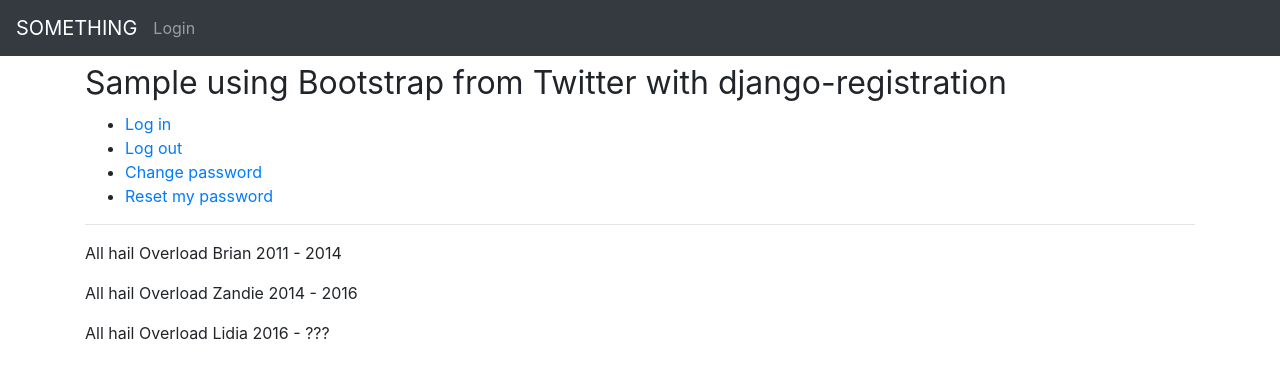
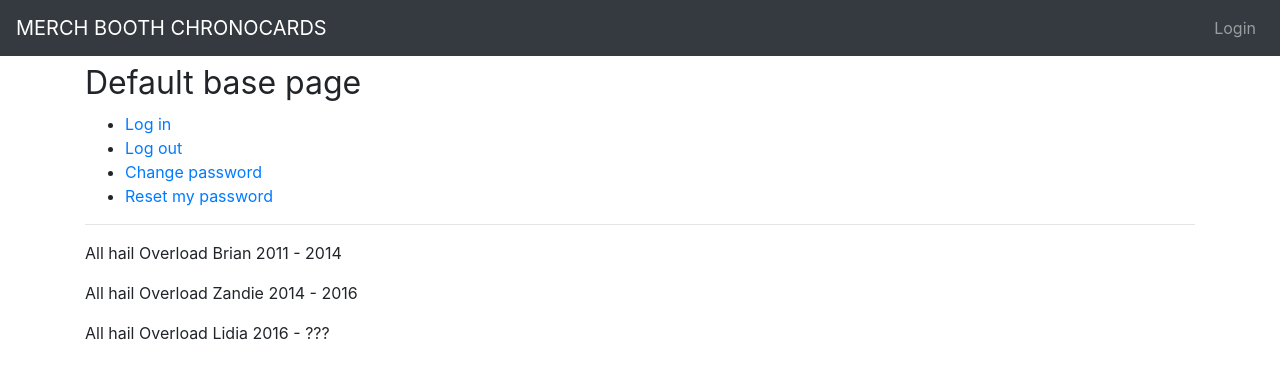
Before and after one commit to mvbattista/enforcers, a Django app: page / in a window 1280 px wide. Shown: the top 379 px of the page. Run offline with Django 3.2, Linux system fonts and the light colour scheme; some libraries are stand-ins or nearby versions.

Commit message:
Navbar now working as expected

```diff
--- a/chronocard/templates/base.html
+++ b/chronocard/templates/base.html
@@ -29,61 +29,56 @@
 {#<nav class="navbar navbar-dark bg-dark">#}
 {#    <a class="navbar-brand" href="{% url 'index' %}">TS Tools</a>#}
 {#</nav>#}
-<nav class="navbar navbar-dark bg-dark">
-    <a class="navbar-brand" href="{% url 'index' %}">SOMETHING {{ site.name }}</a>
-    <div class="navbar-nav mr-auto">
-        <ul class="navbar-nav ">
+
+<nav class="navbar navbar-expand-md navbar-dark bg-dark">
+    <div class="navbar-collapse collapse w-100 order-1 order-md-0 dual-collapse2">
+        <a class="navbar-brand" href="{% url 'index' %}">MERCH BOOTH CHRONOCARDS</a>
+{#        <ul class="navbar-nav mr-auto">#}
+{#            <li class="nav-item active">#}
+{#                <a class="nav-link" href="#">Left</a>#}
+{#            </li>#}
+{#            <li class="nav-item">#}
+{#                <a class="nav-link" href="//codeply.com">Codeply</a>#}
+{#            </li>#}
+{#            <li class="nav-item">#}
+{#                <a class="nav-link" href="#">Link</a>#}
+{#            </li>#}
+{#            <li class="nav-item">#}
+{#                <a class="nav-link" href="#">Link</a>#}
+{#            </li>#}
+{#            <li class="nav-item">#}
+{#                <a class="nav-link" href="#">Link</a>#}
+{#            </li>#}
+{#        </ul>#}
+    </div>
+    <div class="mx-auto order-0">
+{#        <a class="navbar-brand mx-auto" href="#">Navbar 2</a>#}
+{#        <button class="navbar-toggler" type="button" data-toggle="collapse" data-target=".dual-collapse2">#}
+{#            <span class="navbar-toggler-icon"></span>#}
+{#        </button>#}
+    </div>
+    <div class="navbar-collapse collapse w-100 order-3 dual-collapse2">
+        <ul class="navbar-nav ml-auto">
             {% if user.is_authenticated %}
-                <li class="nav-item"><p class="nav-link">{{ user.username }}</p></li>
-                </ul><ul class="navbar-nav">
-                <li class="nav-item"><a class="nav-link"
-                                        href="{% url 'password_change' %}">{% trans "Change password" %}</a></li>
-                                </ul><ul class="navbar-nav">
-                <li class="nav-item"><a class="nav-link" href="{% url 'logout' %}">{% trans 'Log out' %}</a></li>
-            {% else %}
-
-                <li class="nav-item"><a class="nav-link" href="{% url 'login' %}">Login</a></li>
-            {% endif %}
+        <li class="nav-item"><a class="nav-item nav-link active" href="#">{{ user.username }}<span
+                class="sr-only"></span></a></li>
+      <li class="nav-item"><a class="nav-item nav-link" href="{% url 'password_change' %}">
+          {% trans "Change password" %}</a></li>
+                <li class="nav-item"><a class="nav-item nav-link" href="{% url 'logout' %}">{% trans 'Log out' %}</a></li>
+        {% else %}
+                <li class="nav-item"><a class="nav-item nav-link" href="{% url 'login' %}">Login</a></li>
+        {% endif %}
         </ul>
     </div>
-
-
-    <!-- Navbar content -->
-    {#    <button type="button" class="navbar-toggle" data-toggle="collapse" data-target=".navbar-collapse">#}
-    {#        <span class="sr-only">Toggle navigation</span>#}
-    {#        <span class="icon-bar"></span>#}
-    {#        <span class="icon-bar"></span>#}
-    {#        <span class="icon-bar"></span>#}
-    {#    </button>#}
-
 </nav>
 
-{#<div class="navbar navbar-inverse navbar-fixed-top" role="navigation">#}
-{#    <div class="navbar-header">#}
-{##}
-{#    </div>#}
-{#    <div class="collapse navbar-collapse">#}
-{#        <ul class="nav navbar-nav">#}
-{#            <li class="active"><a href="{% url 'index' %}">{% trans "Home" %}</a></li>#}
-{#            <li><a href="http://www.amazingworks.com.br">{% trans "About" %}</a></li>#}
-{#            <li><a href="https://github.com/ebertti">{% trans "Contact" %}</a></li>#}
-{#        </ul>#}
-{#        {% if user.is_authenticated %}#}
-{#            <ul class="nav navbar-nav navbar-right">#}
-{#                <li><p class="navbar-text">{{ user.username }}</p></li>#}
-{#                <li><a href="{% url 'password_change' %}">{% trans "Change password" %}</a></li>#}
-{#                <li><a href="{% url 'logout' %}">{% trans 'Log out' %}</a></li>#}
-{#            </ul>#}
-{#        {% endif %}#}
-{#    </div>#}
-{#</div>#}
 
 <div class="container">
     {% block container %}
         <div class="content">
             <div class="page-header">
                 <h1>{{ site.name }}
-                    <small>{% trans "Sample using Bootstrap from Twitter with django-registration" %}</small>
+                    <small>{% trans "Default base page" %}</small>
                 </h1>
             </div>
             <ul>
--- a/chronocard/templates/registration/logged_out.html
+++ b/chronocard/templates/registration/logged_out.html
@@ -3,7 +3,7 @@
 
 {% block container %}
     <div class="content">
-        <h3>{% trans "Thanks for spending some quality time with the Web site today." %}</h3>
+        <h3>{% trans "Have an awesome PAX." %}</h3>
         <p><a href="{% url 'login' %}">{% trans 'Log in again' %}</a></p>
     </div>
 {% endblock %}
--- a/enforcers/urls.py
+++ b/enforcers/urls.py
@@ -20,7 +20,7 @@ from django.views.generic.base import TemplateView
 
 from django.contrib.auth import views as auth_views
 
-from . import forms
+# from . import forms
 
 from chronocard.urls import router as chronocard_router
 
@@ -29,7 +29,7 @@ from rest_framework.authtoken.views import obtain_auth_token
 urlpatterns = [
     # url(r'^$', TemplateView.as_view(template_name="base.html"), name='index')
     path('', TemplateView.as_view(template_name='base.html'), name='index'),
-    path('admin/', admin.site.urls),
+    path('admin/', admin.site.urls, name='admin'),
     path('api/token', obtain_auth_token, name='api-token'),
     path('api/', include(chronocard_router.urls)),
     path('', include('django.contrib.auth.urls')),
```
